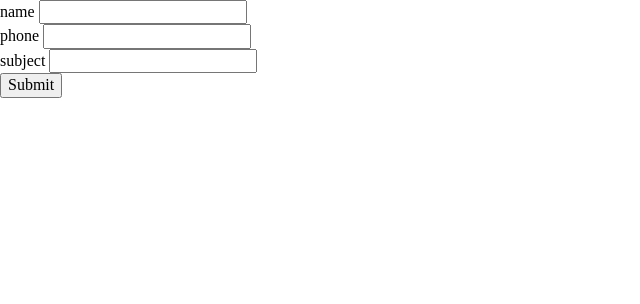
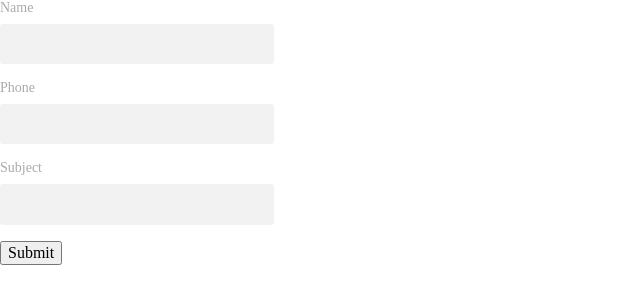
Before and after one commit to hanidelneri/real-digital-form, a Vue app: page / in a window 1280 px wide. Shown: the top 304 px of the page, without its empty margins (0-640 px from the left). Built offline with nearby package versions, Linux system fonts and the light colour scheme.

Commit message:
styling text field

```diff
--- a/src/components/text-field/RealDigitalTextfield.vue
+++ b/src/components/text-field/RealDigitalTextfield.vue
@@ -1,5 +1,5 @@
 <template>
-  <div>
+  <div :class="['text-field', { error: showErrorMessage }]">
     <label :for="name">
       {{ name }}
     </label>
@@ -42,3 +42,46 @@ export default {
   },
 };
 </script>
+<style lang="sass" scoped>
+$error-color: red
+$label-color: #aaa
+$base-space: 4px
+
+.text-field
+  font-size: 14px
+  display: flex
+  flex-direction: column
+  margin-bottom: $base-space * 4
+  input
+    border: none
+    appearance: none
+    background: #f2f2f2
+    padding: $base-space * 3
+    border-radius: 3px
+    width: 250px
+    font-size: 14px
+  &:not(.error)
+    input:focus, input:focus-visible
+      outline-color: $label-color
+
+  label
+    color: $label-color
+    overflow: hidden
+    white-space: nowrap
+    text-overflow: ellipsis
+    text-transform: capitalize
+    margin-bottom: $base-space * 2
+  p
+    color: $error-color
+    margin-top: $base-space
+    margin-bottom: 0
+  &.error
+    input
+      border: 1px solid $error-color
+      &:focus, &:focus-visible
+        outline-color: $error-color
+        border: none
+  &.error
+    label
+      color: $error-color
+</style>
```
